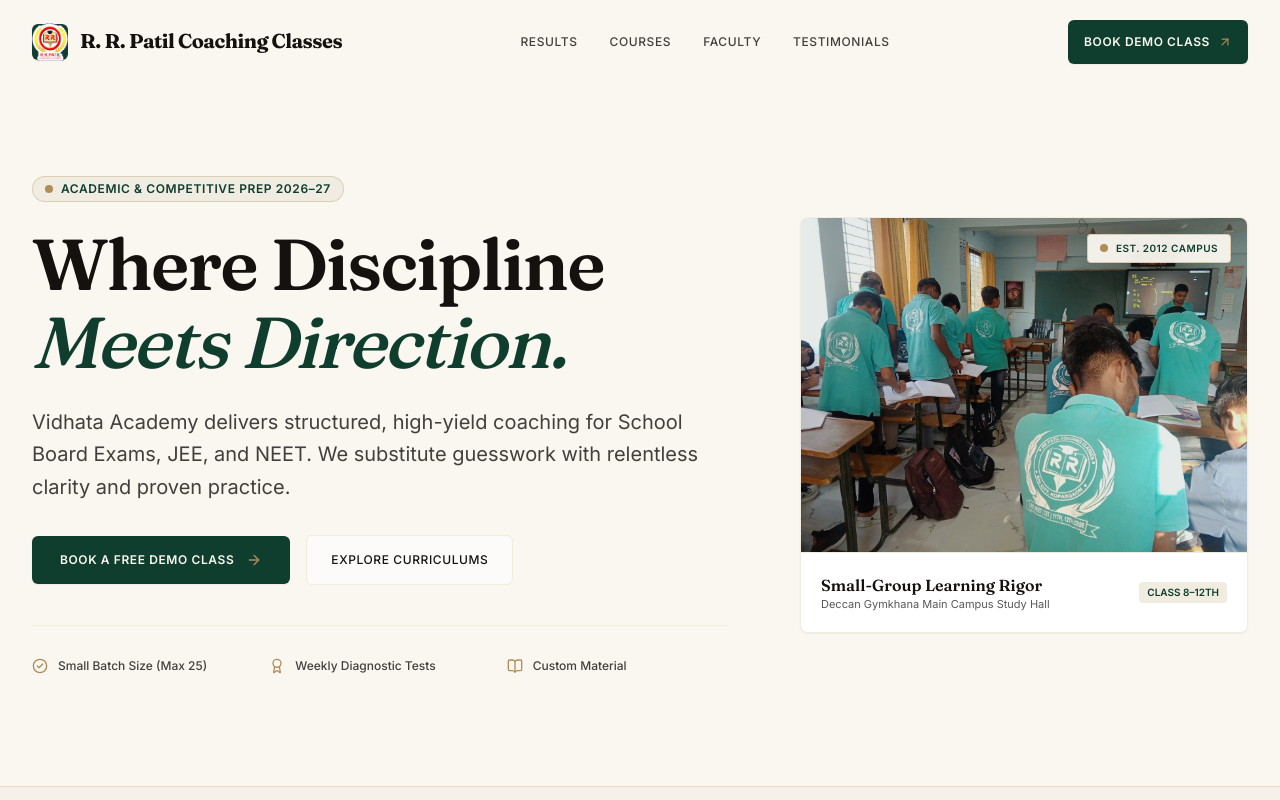
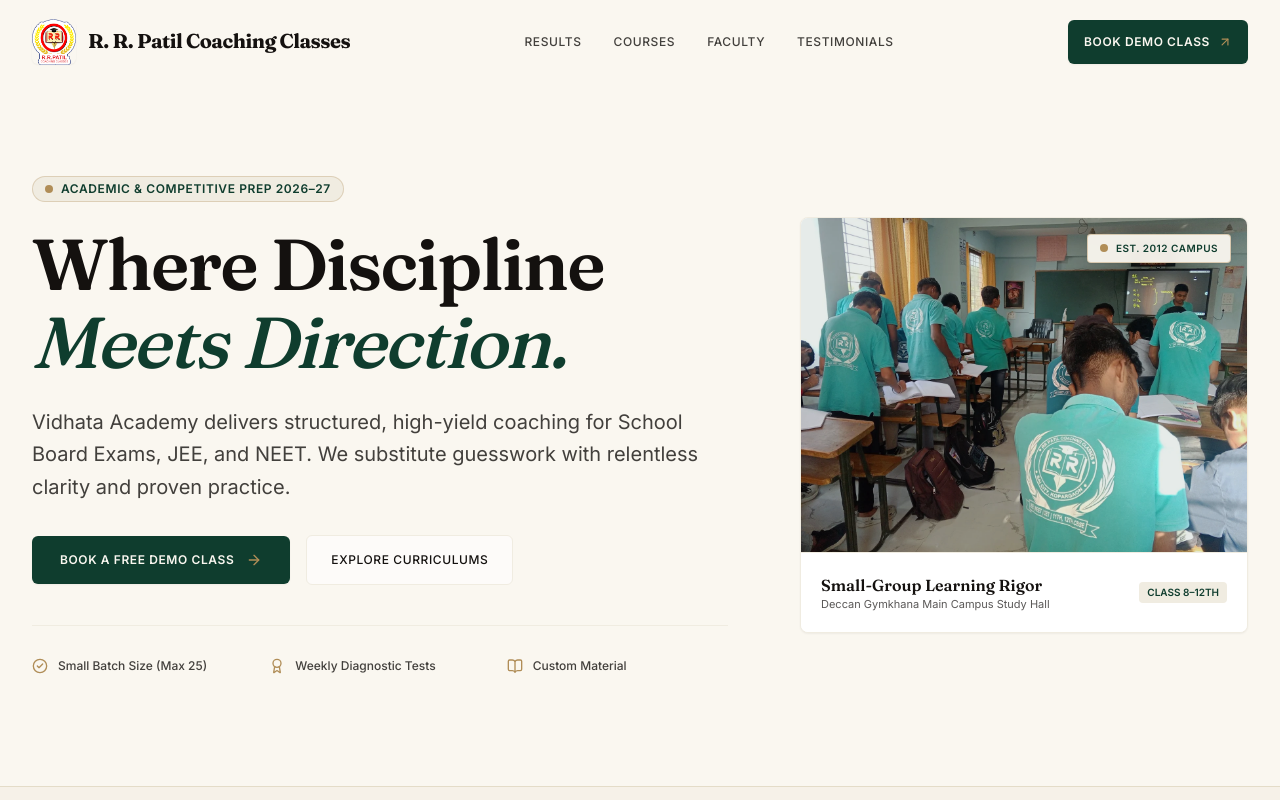
Before and after one commit to VRD-07/rrpatil-02, a React (Vite) app: page / in a window 1280 px wide. Shown: the top 800 px of the page. Built offline with nearby package versions, Linux system fonts and the light colour scheme.

Commit message:
Initial Setup

```diff
--- a/src/components/Navbar.tsx
+++ b/src/components/Navbar.tsx
@@ -42,8 +42,8 @@ export const Navbar: React.FC<NavbarProps> = ({ onOpenDemo }) => {
         <div className="flex items-center justify-between">
           {/* Logo & Wordmark */}
           <a href="#" className="group flex items-center gap-3">
-            <div className="w-9 h-9 rounded-md bg-[#0F3D2E] text-[#FAF7F0] flex items-center justify-center font-serif text-lg font-bold shadow-xs">
-              <img src="src/assets/logo.png" alt="" />
+            <div className="w-11 h-11 rounded-md text-[#FAF7F0] flex items-center justify-center font-serif text-lg font-bold shadow-xs">
+              <img src="src/assets/logo.png" alt="Coaching Logo" />
             </div>
             <div className="flex flex-col">
               <span className="font-editorial text-lg sm:text-xl font-bold tracking-tight text-[#14110F] group-hover:text-[#0F3D2E] transition-colors">
```
